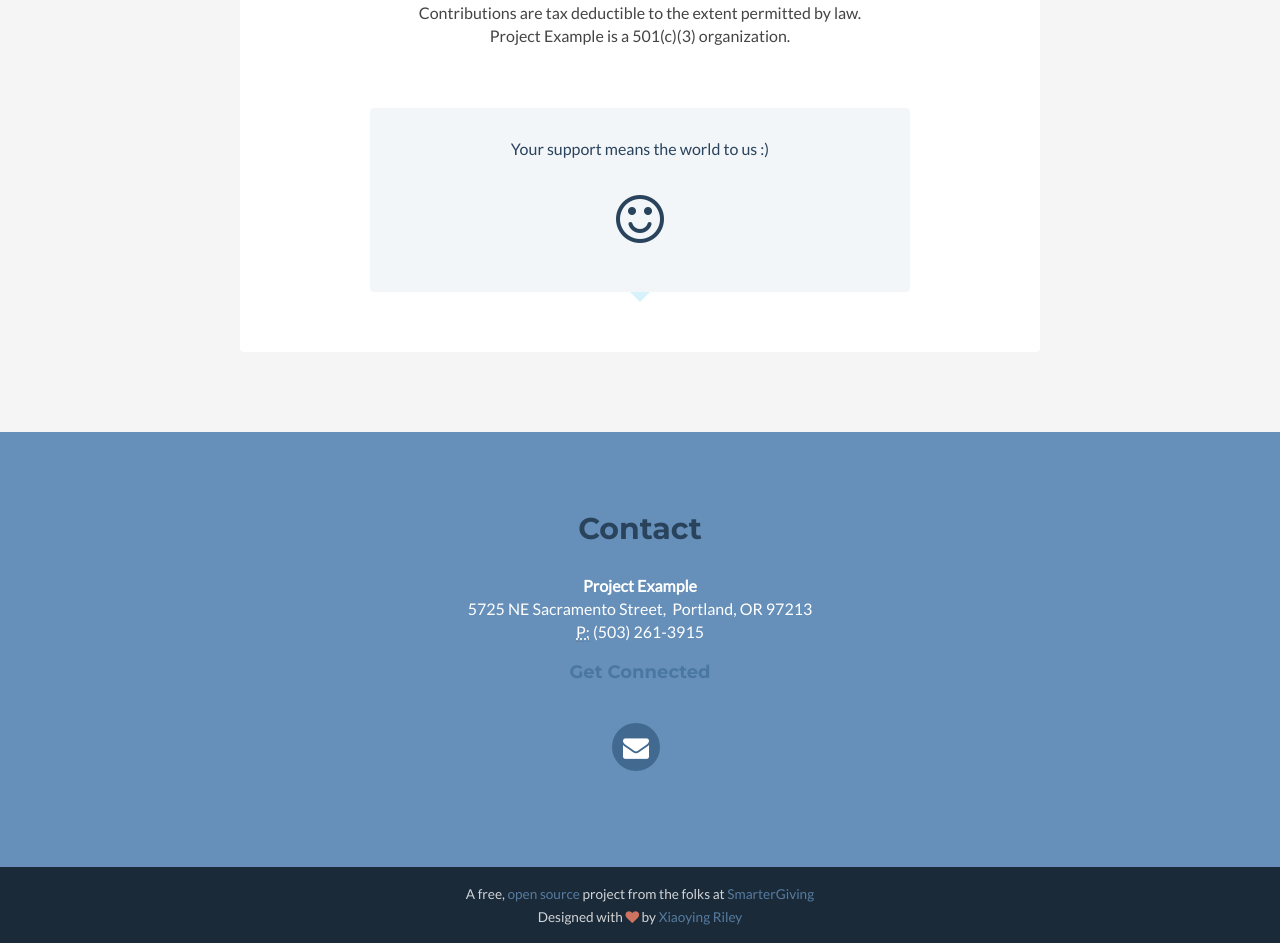
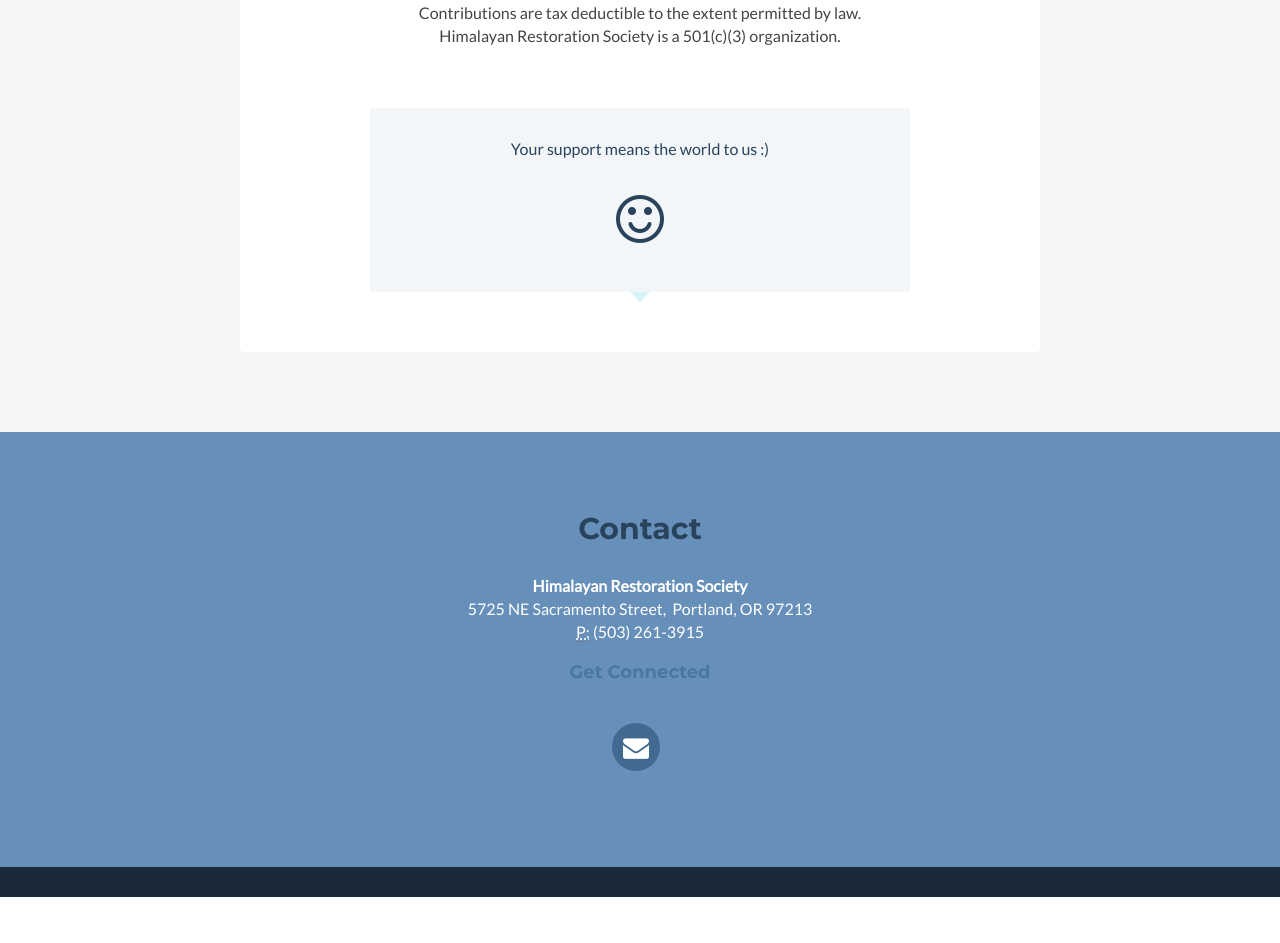
Before and after one commit to himalayanRestorationSociety/himalayanrestorationsociety.github.io, a Jekyll site: the page built from index.html, in a window 1280 px wide and 1400 px high, scrolled down 1826 px, cut to the strip 457-1400 px from the top of the window. Built offline with Jekyll 4.4.1, drawn with Linux system fonts in a browser that asks for light colours; nearby versions of some CDN libraries; comment, search, counter and statistics services are not loaded; after the commit the page ends 3180 px from its top, so only the background shows below that; some of the changed text lies outside the part shown.

Commit message:
change project name

```diff
--- a/_config.yml
+++ b/_config.yml
@@ -4,7 +4,7 @@
 #If you see '> # Enter on the next line', be sure the next line remains indented two spaces.
 
 #REQUIRED
-org_name: Project Example
+org_name: Himalayan Restoration Society
 org_summary: > # Enter your summary on the next line. Be sure to indent by two spaces.
   A mobile-friendly Github Pages template designed to help grassroots nonprofits get a website online quickly
 org_full_description: > # Enter your description on the next line. Be sure to indent by two spaces.
--- a/_includes/footer.html
+++ b/_includes/footer.html
@@ -1,7 +1,7 @@
 <!-- ******FOOTER****** -->
 <footer class="footer">
-  <div class="container text-center">
+  <!-- <div class="container text-center">
     <small class="copyright">A free, <a href="https://github.com/smartergiving/free-nonprofit-starter-website" target="_blank">open source</a> project from the folks at <a href="http://smartergiving.org" target="_blank">SmarterGiving</a></small><br>
     <small class="copyright">Designed with <i class="fa fa-heart"></i> by <a href="http://themes.3rdwavemedia.com" target="_blank">Xiaoying Riley</a></small>
-  </div><!--//container-->
+  </div>-->
 </footer><!--//footer-->
```
